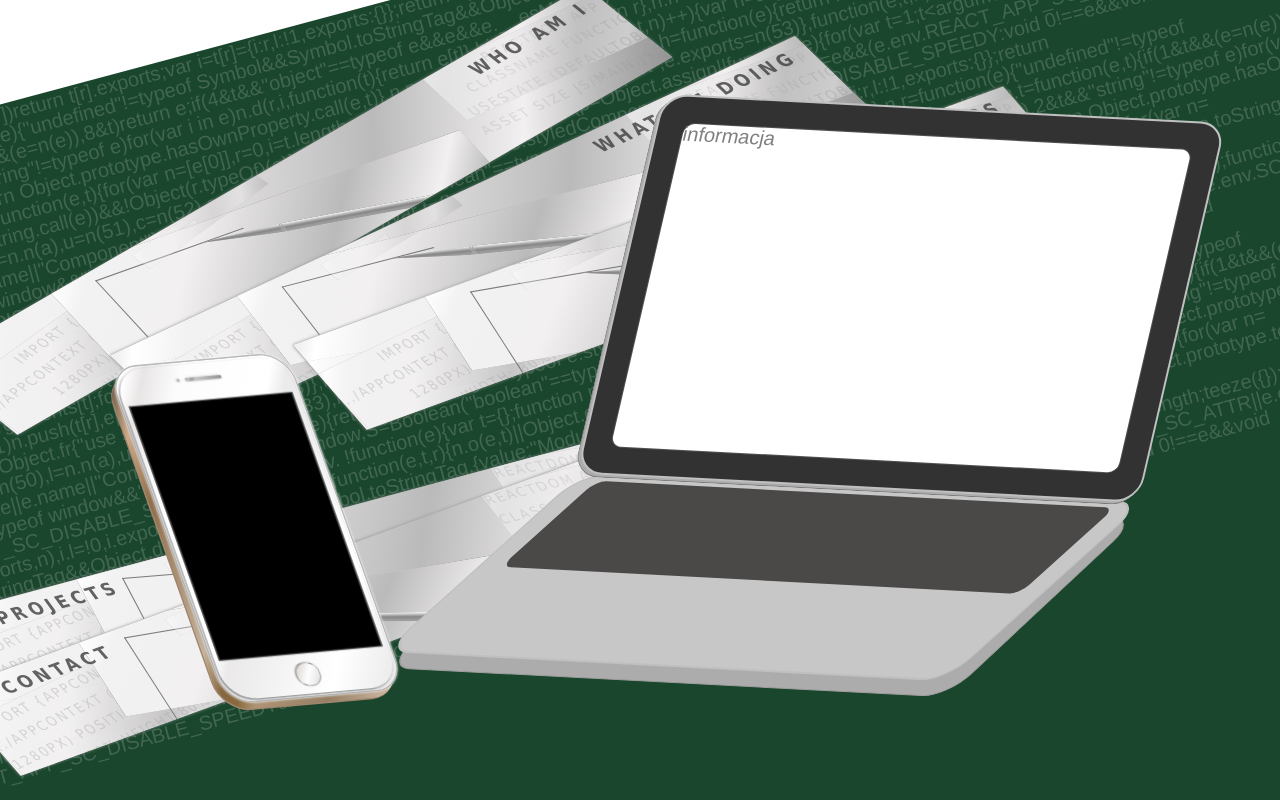
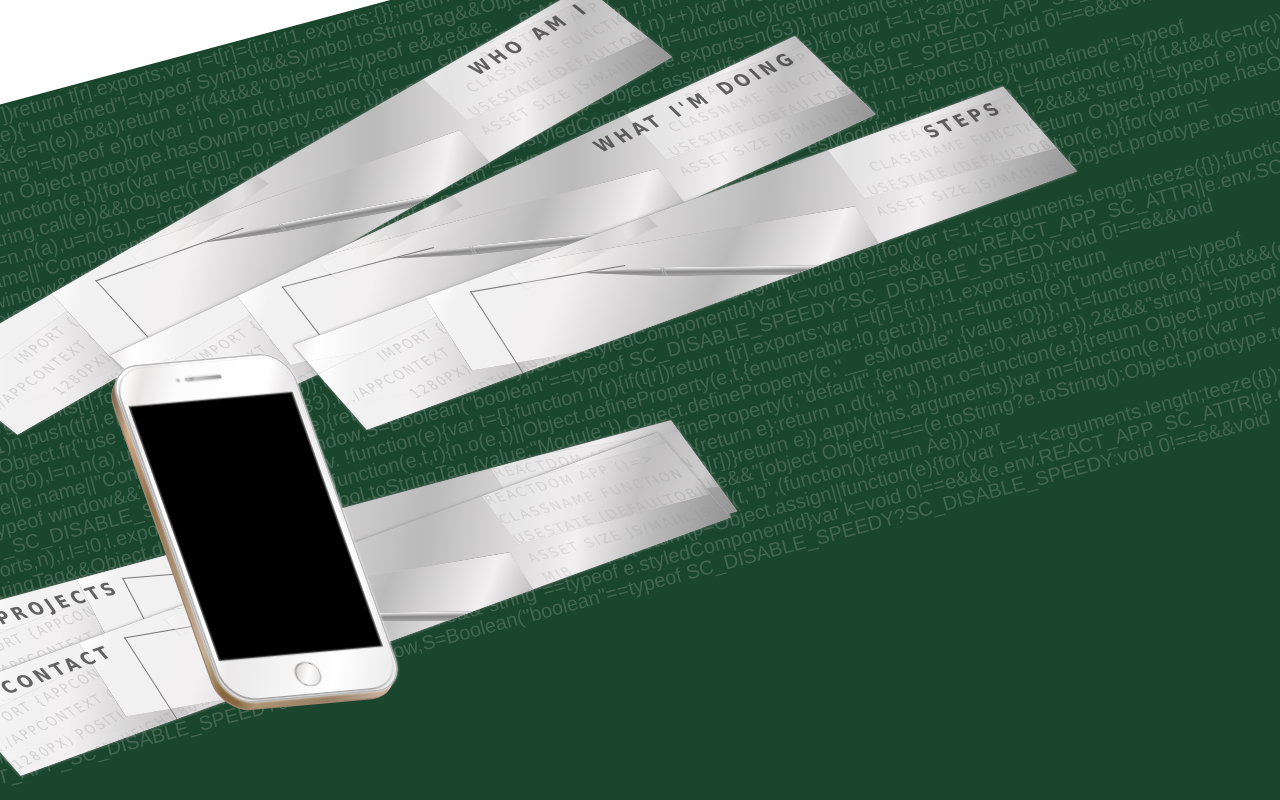
Before and after one commit to sibuls/portfolio-start, a React app: page / in a window 1280 px wide. Built offline with nearby package versions, Linux system fonts and the light colour scheme.

Commit message:
green background DONE, business cards works on mobile and computer - DONE

```diff
--- a/src/components/AnimationFrame.js
+++ b/src/components/AnimationFrame.js
@@ -12,9 +12,8 @@ import Steps from './Steps';
 const AnimationFrame = () => {
   return (
     <div className='animation__frame'>
-      {/* <div className='animation__line'></div> */}
       <Phone />
-      <Laptop />
+      {/* <Laptop /> */}
       <AboutMe />
       <Description />
       <Steps />
--- a/src/components/Phone.js
+++ b/src/components/Phone.js
@@ -54,24 +54,9 @@ const Phone = () => {
 
   //  fourth animation on phone parts - black screen (browser)
   const screenAnime = keyframes`
-  0% {${menuActive === 'start' ? ' top: 0%; left: -100%; opacity:0;  ' : null}}
-  90% {${
-    menuActive === 'start' ? ' top: 0%; left: -100%; opacity:0;    ' : null
-  }}
+  0% {${menuActive === 'start' ? '   opacity:0;  ' : null}}
+  90% {${menuActive === 'start' ? '   opacity:0;    ' : null}}
   `;
-
-  // const screenDuplicatedAnime = keyframes`
-  // 0% {${menuActive === 'start' ? 'top: 0%; left: 200%; opacity:0;' : null}}
-  // 90% {${menuActive === 'start' ? 'top: 0%; left: 200%; opacity:0;' : null}}
-  // `;
-  // const screenDuplicatedAnime2 = keyframes`
-  // 0% {${menuActive === 'start' ? 'top: -200%; left: 0; opacity:0;' : null}}
-  // 90% {${menuActive === 'start' ? 'top: -200%; left: 0; opacity:0;' : null}}
-  // `;
-  // const screenDuplicatedAnime3 = keyframes`
-  // 0% {${menuActive === 'start' ? 'top: 400%; left: 0; opacity:0;' : null}}
-  // 90% {${menuActive === 'start' ? 'top: 400%; left: 0; opacity:0;' : null}}
-  // `;
 
   const screenFade = keyframes`
     0% {opacity:0;}
@@ -101,18 +86,6 @@ const Phone = () => {
     animation: 5s 0s ${screenAnime} ease-out 1;
   `;
 
-  // there have to be another animation for another div cause animation affect on the same property "left" , if another property needs to be changed it could be done in the same animatiopn without creating new "div"
-
-  // const ScreenDuplicated = styled.div`
-  //   animation: 5s 0s ${screenDuplicatedAnime} ease-out 1;
-  // `;
-  // const ScreenDuplicated2 = styled.div`
-  //   animation: 5s 0s ${screenDuplicatedAnime2} ease-out 1;
-  // `;
-  // const ScreenDuplicated3 = styled.div`
-  //   animation: 5s 0s ${screenDuplicatedAnime3} ease-out 1;
-  // `;
-
   const Browser = styled.div`
     animation: ${screenTime} ${screenFade} ease-out 1;
   `;
@@ -136,15 +109,8 @@ const Phone = () => {
       <DivAnimation className='phone phone-anime'>
         {' '}
         <Frame className='phone-part phone__frame'></Frame>
-        <Glass className='phone-part phone__glass'>
-          {/* <div className='phone-part phone__glass--bottom'></div> */}
-        </Glass>
-        {/* this div has beeen created just to make another black screen for animation */}
-        {/* <ScreenDuplicated className='phone-part phone__screen phone__screen--iphone'></ScreenDuplicated>
-        <ScreenDuplicated2 className='phone-part phone__screen phone__screen--iphone'></ScreenDuplicated2>
-        <ScreenDuplicated3 className='phone-part phone__screen phone__screen--iphone'></ScreenDuplicated3> */}
-        {/*  */}
-        <Screen className='phone-part phone__screen phone__screen--iphone'>
+        <Glass className='phone-part phone__glass'></Glass>
+        <Screen className='phone-part phone__screen phone__screen--modelx'>
           <Browser className='phone__browser'>
             <Info />
           </Browser>
--- a/src/sass/_animation-frame.scss
+++ b/src/sass/_animation-frame.scss
@@ -1,17 +1,9 @@
-.animation__line {
-  position: absolute;
-  width: 100%;
-  height: 100%;
-  // background: $color-background-animation;
-  // background: red;
-  z-index: -3;
-}
-
 .animation__frame {
   position: absolute;
   // background-color: rgba(56, 51, 109, 0.612);
   // border: green dotted 2px;
   z-index: 2;
+  grid-area: animationframe;
 
   top: 50%;
   left: 50%;
@@ -26,9 +18,6 @@
   // height: 63vh;
   // max-height: 100vh;
 
-  display: grid;
-  // grid-template:
-
   @media (max-resolution: 1dppx) and (min-width: 1280px) {
     width: 100vw;
     height: 50vw;
--- a/src/sass/_laptop.scss
+++ b/src/sass/_laptop.scss
@@ -1,5 +1,6 @@
 .laptop {
   display: none;
+  grid-area: laptop;
 
   @media (min-width: 1280px) {
     position: absolute;
--- a/src/sass/_wrapper.scss
+++ b/src/sass/_wrapper.scss
@@ -57,12 +57,27 @@ body {
   min-height: 100vh;
   width: 100vw;
   overflow: hidden;
-  display: flex;
-  justify-content: center;
-  justify-items: center;
-  align-content: center;
+  // display: flex;
+  // justify-content: center;
+  // justify-items: center;
+  // align-content: center;
+
+  // display: grid;
+  grid-template: 'animationframe';
+  grid-template-rows: auto;
+  grid-template-columns: auto;
+
+  // @media (max-resolution: 1dppx) and (min-width: 1280px) {
+  //   width: 100vw;
+  //   height: 50vw;
+  // }
+
+  // @media (max-resolution: 1dppx) and (min-width: 1280px) {
+  //   width: 100vw;
+  //   height: 50vw;
+  // }
+
   // background: white;
-
   &__textBody {
     position: absolute;
     width: 150%;
@@ -73,9 +88,6 @@ body {
     background: $color-body;
     color: $color-font-body;
   }
-}
-
-.info {
 }
 
 // .topbar {
```
Also changed, not shown: src/App.js (+0 -23 lines).
